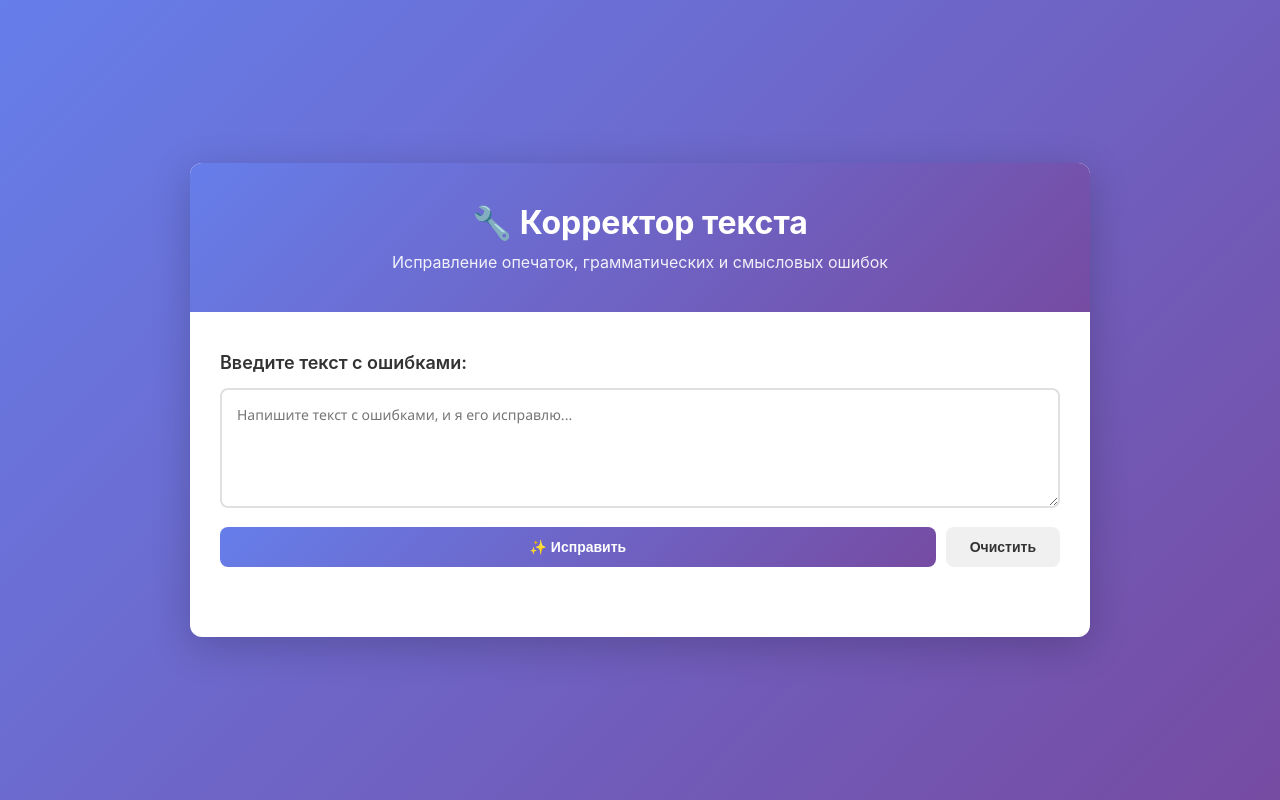
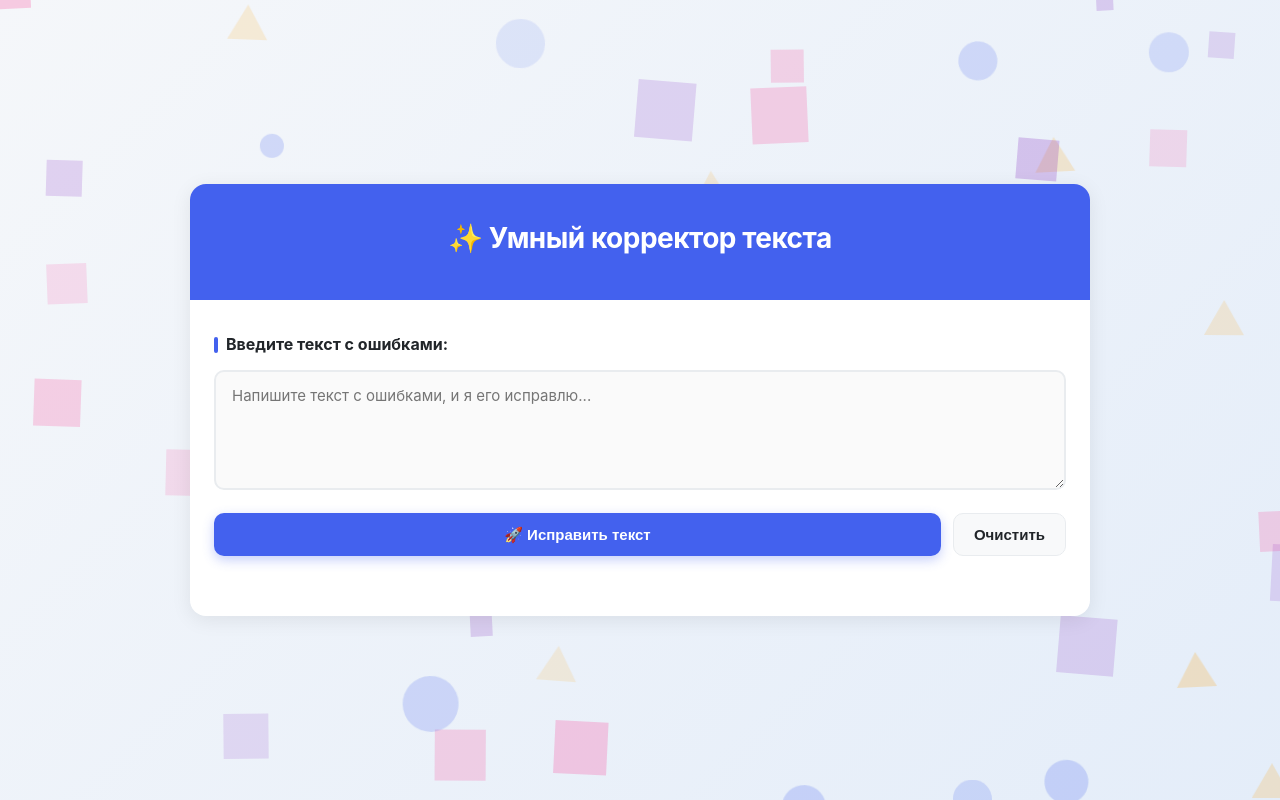
Before and after one commit to DarKingRD/samsung, a Flask app: page / in a window 1280 px wide. Run offline with Flask 3, Linux system fonts and the light colour scheme.

Commit message:
Изменён дизайн сайта

```diff
--- a/web/static/css/main.css
+++ b/web/static/css/main.css
@@ -1,237 +1,460 @@
+/* Сброс и базовые настройки */
 * {
   margin: 0;
   padding: 0;
   box-sizing: border-box;
 }
 
+:root {
+  /* Цветовая палитра — спокойная, профессиональная */
+  --primary: #4361ee;
+  --primary-dark: #3a56d4;
+  --secondary: #7209b7;
+  --accent: #f72585;
+  --success: #4cc9f0;
+  --warning: #ff9e00;
+  --error: #ef476f;
+  --light-bg: #f8f9fa;
+  --card-bg: #ffffff;
+  --text: #212529;
+  --text-muted: #6c757d;
+  --border: #e9ecef;
+  --shadow: 0 4px 20px rgba(0, 0, 0, 0.08);
+  --transition: all 0.25s cubic-bezier(0.4, 0, 0.2, 1);
+}
+
 body {
-            font-family: -apple-system, BlinkMacSystemFont, 'Segoe UI', Roboto, sans-serif;
-            background: linear-gradient(135deg, #667eea 0%, #764ba2 100%);
+  font-family: 'Inter', -apple-system, BlinkMacSystemFont, 'Segoe UI', Roboto, sans-serif;
+  background-color: #f0f2f5;
   min-height: 100vh;
   display: flex;
   align-items: center;
   justify-content: center;
   padding: 20px;
+  color: var(--text);
+  line-height: 1.6;
 }
 
 .container {
   width: 100%;
   max-width: 900px;
-            background: white;
-            border-radius: 12px;
-            box-shadow: 0 10px 40px rgba(0, 0, 0, 0.2);
+  background: var(--card-bg);
+  border-radius: 16px;
+  box-shadow: var(--shadow);
   overflow: hidden;
+  transition: var(--transition);
 }
 
 .header {
-            background: linear-gradient(135deg, #667eea 0%, #764ba2 100%);
+  background: var(--primary);
   color: white;
-            padding: 40px 30px;
+  padding: 32px 24px;
   text-align: center;
+  position: relative;
+}
+
+.header::after {
+  content: '';
+  position: absolute;
+  bottom: 0;
+  left: 0;
+  right: 0;
+  height: 4px;
+  background: var(--secondary);
+  transform: scaleX(0);
+  transform-origin: center;
+  transition: transform 0.6s ease;
+}
+
+.container:hover .header::after {
+  transform: scaleX(1);
 }
 
 .header h1 {
-            font-size: 32px;
-            margin-bottom: 10px;
+  font-size: 28px;
+  font-weight: 700;
+  letter-spacing: -0.5px;
+  margin-bottom: 8px;
 }
 
 .header p {
-            opacity: 0.9;
-            font-size: 16px;
+  opacity: 0.92;
+  font-size: 15px;
+  max-width: 500px;
+  margin: 0 auto;
 }
 
 .content {
-            padding: 40px 30px;
+  padding: 32px 24px;
 }
 
 .section {
-            margin-bottom: 30px;
+  margin-bottom: 28px;
 }
 
 .section-title {
-            font-size: 18px;
-            font-weight: 600;
-            color: #333;
-            margin-bottom: 15px;
+  font-size: 16px;
+  font-weight: 700;
+  color: var(--text);
+  margin-bottom: 12px;
+  display: flex;
+  align-items: center;
+  gap: 8px;
 }
 
+.section-title::before {
+  content: '';
+  display: inline-block;
+  width: 4px;
+  height: 16px;
+  background: var(--primary);
+  border-radius: 2px;
+}
+
+/* Текстовое поле */
 textarea {
   width: 100%;
-            padding: 15px;
-            border: 2px solid #e0e0e0;
-            border-radius: 8px;
-            font-size: 14px;
-            font-family: 'Segoe UI', sans-serif;
+  padding: 14px 16px;
+  border: 2px solid var(--border);
+  border-radius: 10px;
+  font-size: 15px;
+  font-family: inherit;
   resize: vertical;
   min-height: 120px;
-            transition: border-color 0.3s;
+  transition: var(--transition);
+  background: #fafafa;
 }
 
 textarea:focus {
   outline: none;
-            border-color: #667eea;
-            box-shadow: 0 0 0 3px rgba(102, 126, 234, 0.1);
+  border-color: var(--primary);
+  box-shadow: 0 0 0 3px rgba(67, 97, 238, 0.15);
 }
 
+/* Кнопки */
 .button-group {
   display: flex;
-            gap: 10px;
-            margin-top: 15px;
+  gap: 12px;
+  margin-top: 16px;
 }
 
 button {
-            padding: 12px 24px;
+  padding: 12px 20px;
   border: none;
-            border-radius: 8px;
-            font-size: 14px;
+  border-radius: 10px;
+  font-size: 15px;
   font-weight: 600;
   cursor: pointer;
-            transition: all 0.3s;
+  transition: var(--transition);
+  display: flex;
+  align-items: center;
+  justify-content: center;
+  gap: 6px;
 }
 
 .btn-primary {
-            background: linear-gradient(135deg, #667eea 0%, #764ba2 100%);
+  background: var(--primary);
   color: white;
   flex: 1;
+  box-shadow: 0 4px 12px rgba(67, 97, 238, 0.3);
 }
 
 .btn-primary:hover {
+  background: var(--primary-dark);
   transform: translateY(-2px);
-            box-shadow: 0 5px 15px rgba(102, 126, 234, 0.4);
+  box-shadow: 0 6px 16px rgba(67, 97, 238, 0.4);
+}
+
+.btn-primary:active {
+  transform: translateY(0);
 }
 
 .btn-secondary {
-            background: #f0f0f0;
-            color: #333;
+  background: var(--light-bg);
+  color: var(--text);
+  border: 1px solid var(--border);
 }
 
 .btn-secondary:hover {
-            background: #e0e0e0;
+  background: #e9ecef;
+  transform: translateY(-1px);
 }
 
+/* Варианты — анимированные кнопки */
+#variants-buttons button {
+  padding: 10px 14px;
+  font-size: 13px;
+  border-radius: 8px;
+  transition: var(--transition);
+}
+
+#variants-buttons .btn-primary {
+  background: var(--secondary);
+  box-shadow: 0 3px 8px rgba(114, 9, 183, 0.25);
+}
+
+#variants-buttons .btn-primary:hover {
+  background: #6a08a0;
+  transform: translateY(-1px);
+}
+
+/* Результаты */
 .results {
   display: none;
-            padding: 20px;
-            background: #f9f9f9;
-            border-radius: 8px;
-            border-left: 4px solid #667eea;
+  opacity: 0;
+  transform: translateY(10px);
+  transition: opacity 0.4s ease, transform 0.4s ease;
 }
 
 .results.show {
   display: block;
-        }
-
-        .result-text {
-            margin-bottom: 20px;
-        }
-
-        .result-text h3 {
-            font-size: 14px;
-            color: #666;
-            margin-bottom: 8px;
-            text-transform: uppercase;
+  opacity: 1;
+  transform: translateY(0);
 }
 
 .result-box {
-            padding: 12px;
-            background: white;
-            border-radius: 6px;
-            border: 1px solid #e0e0e0;
-            line-height: 1.6;
+  padding: 14px;
+  background: var(--light-bg);
+  border-radius: 10px;
+  border: 1px solid var(--border);
+  line-height: 1.7;
+  font-size: 15px;
+  word-break: break-word;
 }
 
 .error-count {
-            font-size: 24px;
-            font-weight: bold;
-            color: #667eea;
-            margin-bottom: 15px;
+  font-size: 20px;
+  font-weight: 700;
+  color: var(--primary);
+  margin-bottom: 16px;
+  display: flex;
+  align-items: center;
+  gap: 8px;
 }
 
+.error-count::before {
+  content: '⚠️';
+}
+
+/* Список исправлений */
 .corrections-list {
   list-style: none;
 }
 
 .correction-item {
-            padding: 12px;
-            margin-bottom: 8px;
+  padding: 14px;
+  margin-bottom: 12px;
   background: white;
-            border-left: 4px solid #ffc107;
-            border-radius: 4px;
+  border-radius: 10px;
+  border: 1px solid var(--border);
   font-size: 14px;
+  transition: var(--transition);
+  animation: fadeInUp 0.3s ease forwards;
+}
+
+@keyframes fadeInUp {
+  from {
+    opacity: 0;
+    transform: translateY(10px);
+  }
+  to {
+    opacity: 1;
+    transform: translateY(0);
+  }
 }
 
 .correction-type {
   display: inline-block;
-            padding: 2px 8px;
-            background: #ffc107;
+  padding: 3px 10px;
+  border-radius: 20px;
+  font-size: 11px;
+  font-weight: 700;
+  text-transform: uppercase;
+  letter-spacing: 0.5px;
   color: white;
-            border-radius: 3px;
-            font-size: 11px;
-            font-weight: 600;
-            margin-right: 8px;
 }
 
-        .correction-type.spelling { background: #ff6b6b; }
-        .correction-type.punctuation { background: #4ecdc4; }
-        .correction-type.grammar { background: #95e1d3; }
-        .correction-type.semantics { background: #f38181; }
+.correction-type.spelling { background: var(--error); }
+.correction-type.punctuation { background: var(--success); }
+.correction-type.grammar { background: var(--warning); }
+.correction-type.semantics { background: var(--accent); }
 
 .from-to {
   display: flex;
-            gap: 10px;
-            align-items: center;
-            margin-top: 6px;
+  gap: 12px;
+  margin-top: 8px;
+  font-family: monospace;
 }
 
 .from, .to {
   flex: 1;
+  padding: 6px 10px;
+  border-radius: 6px;
+  font-size: 13px;
 }
 
 .from {
-            color: #d32f2f;
+  background: #ffebee;
+  color: var(--error);
 }
-
 .to {
-            color: #388e3c;
+  background: #e8f5e9;
+  color: #2e7d32;
 }
 
 .confidence {
   font-size: 12px;
-            color: #999;
+  color: var(--text-muted);
   margin-left: auto;
+  font-weight: 500;
 }
 
+/* Лоадер */
 .loading {
   display: none;
   text-align: center;
-            padding: 20px;
+  padding: 24px;
+  opacity: 0;
+  transition: opacity 0.3s ease;
 }
 
 .loading.show {
   display: block;
+  opacity: 1;
 }
 
 .spinner {
-            border: 3px solid #f3f3f3;
-            border-top: 3px solid #667eea;
+  width: 28px;
+  height: 28px;
+  border: 2.5px solid #f0f0f0;
+  border-top: 2.5px solid var(--primary);
   border-radius: 50%;
-            width: 30px;
-            height: 30px;
   animation: spin 1s linear infinite;
-            margin: 0 auto 10px;
+  margin: 0 auto 12px;
 }
 
 @keyframes spin {
-            0% { transform: rotate(0deg); }
-            100% { transform: rotate(360deg); }
+  to { transform: rotate(360deg); }
 }
 
-        .error {
-            color: #d32f2f;
-            font-weight: 500;
+/* Адаптивность */
+@media (max-width: 600px) {
+  .button-group {
+    flex-direction: column;
   }
 
-        .success {
-            color: #388e3c;
-            font-weight: 500;
+  .from-to {
+    flex-direction: column;
+    gap: 6px;
   }
+
+  .header h1 {
+    font-size: 24px;
+  }
+
+  .content {
+    padding: 24px 16px;
+  }
+}
+
+/* Анимированный фон с фигурами */
+.floating-bg {
+  position: fixed;
+  top: 0;
+  left: 0;
+  width: 100%;
+  height: 100%;
+  z-index: -1;
+  overflow: hidden;
+  pointer-events: none;
+}
+
+.floating-bg::before {
+  content: '';
+  position: absolute;
+  top: 0;
+  left: 0;
+  width: 100%;
+  height: 100%;
+  background: linear-gradient(135deg, #f5f7fa 0%, #e4edf9 100%);
+  z-index: -1;
+}
+
+/* Контейнеры для фигур */
+.shape {
+  position: absolute;
+  opacity: 0.12;
+  will-change: transform;
+}
+
+.shape.circle {
+  border-radius: 50%;
+  background: var(--primary);
+}
+
+.shape.square {
+  background: var(--secondary);
+}
+
+.shape.diamond {
+  background: var(--accent);
+  transform: rotate(45deg);
+}
+
+.shape.triangle {
+  width: 0 !important;
+  height: 0 !important;
+  background: transparent !important;
+  border-left: 20px solid transparent;
+  border-right: 20px solid transparent;
+  border-bottom: 35px solid var(--warning);
+}
+
+/* Анимации движения */
+@keyframes float {
+  0% {
+    transform: translate(0, 0) rotate(0deg);
+  }
+  25% {
+    transform: translate(100px, -50px) rotate(5deg);
+  }
+  50% {
+    transform: translate(50px, -100px) rotate(0deg);
+  }
+  75% {
+    transform: translate(-50px, -70px) rotate(-5deg);
+  }
+  100% {
+    transform: translate(0, 0) rotate(0deg);
+  }
+}
+
+@keyframes float-reverse {
+  0% {
+    transform: translate(0, 0) rotate(0deg);
+  }
+  25% {
+    transform: translate(-80px, -40px) rotate(-3deg);
+  }
+  50% {
+    transform: translate(-60px, -90px) rotate(0deg);
+  }
+  75% {
+    transform: translate(40px, -60px) rotate(4deg);
+  }
+  100% {
+    transform: translate(0, 0) rotate(0deg);
+  }
+}
+
+@keyframes float-slow {
+  0% {
+    transform: translate(0, 0) rotate(0deg);
+  }
+  50% {
+    transform: translate(70px, -120px) rotate(2deg);
+  }
+  100% {
+    transform: translate(0, 0) rotate(0deg);
+  }
+}
--- a/web/static/js/main.js
+++ b/web/static/js/main.js
@@ -1,5 +1,7 @@
 let lastResponse = null;
 let selectedVariantIndex = 0;
+
+// === ФУНКЦИИ КОРРЕКТОРА (без изменений) ===
 
 function correctText() {
   const text = document.getElementById('input-text').value.trim();
@@ -89,7 +91,6 @@ function renderVariant(idx) {
     correctionsList.appendChild(li);
   });
 
-  // подсветка выбранной кнопки
   document.querySelectorAll('#variants-buttons button').forEach((b, i) => {
     b.classList.toggle('btn-primary', i === idx);
     b.classList.toggle('btn-secondary', i !== idx);
@@ -101,10 +102,55 @@ function clearAll() {
   document.getElementById('results').classList.remove('show');
 }
 
+// === ГЕНЕРАТОР АНИМИРОВАННОГО ФОНА ===
+function createFloatingShapes() {
+  const bg = document.querySelector('.floating-bg');
+  if (!bg) return;
+
+  const shapes = ['circle', 'square', 'diamond', 'triangle'];
+  const count = 50;
+
+  for (let i = 0; i < count; i++) {
+    const shape = document.createElement('div');
+    const type = shapes[Math.floor(Math.random() * shapes.length)];
+
+    shape.className = `shape ${type}`;
+
+    // Размер: от 16px до 60px — заметно, но не громоздко
+    const size = 16 + Math.random() * 44; // 16 → 60
+    shape.style.width = `${size}px`;
+    shape.style.height = type === 'triangle' ? '0' : `${size}px`;
+
+    // Позиция: немного за пределами экрана для плавного появления
+    const posX = -5 + Math.random() * 110;
+    const posY = -5 + Math.random() * 110;
+    shape.style.left = `${posX}%`;
+    shape.style.top = `${posY}%`;
+
+    // Сделаем их чуток ярче/заметнее
+    shape.style.opacity = 0.12 + Math.random() * 0.1; // от 0.12 до 0.22
+
+    // Быстрее анимация: от 8 до 20 секунд
+    const anims = ['float', 'float-reverse', 'float-slow'];
+    const anim = anims[Math.floor(Math.random() * anims.length)];
+    const duration = 8 + Math.random() * 12; // 8 → 20 сек
+    const delay = Math.random() * 5; // меньше задержка
+
+    shape.style.animation = `${anim} ${duration}s infinite ease-in-out ${delay}s`;
+
+    bg.appendChild(shape);
+  }
+}
+
+// === ЗАПУСК ПРИ ЗАГРУЗКЕ ===
 document.addEventListener('DOMContentLoaded', () => {
+  // 1. Добавляем обработчик Ctrl+Enter
   document.getElementById('input-text').addEventListener('keydown', function (e) {
     if (e.ctrlKey && e.key === 'Enter') {
       correctText();
     }
   });
+
+  // 2. Создаём анимированный фон
+  createFloatingShapes();
 });
--- a/web/templates/index.html
+++ b/web/templates/index.html
@@ -9,11 +9,11 @@
 </head>
 
 <body>
+  <div class="floating-bg" aria-hidden="true"></div>
   <div class="container">
     <div class="header">
-      <h1>🔧 Корректор текста</h1>
-      <p>Исправление опечаток, грамматических и смысловых ошибок</p>
-    </div>
+    <h1>✨ Умный корректор текста</h1>
+</div>
 
     <div class="content">
       <div class="section">
@@ -21,7 +21,9 @@
         <textarea id="input-text" placeholder="Напишите текст с ошибками, и я его исправлю..."></textarea>
 
         <div class="button-group">
-          <button class="btn-primary" onclick="correctText()">✨ Исправить</button>
+          <button class="btn-primary" onclick="correctText()">
+            <span>🚀 Исправить текст</span>
+          </button>
           <button class="btn-secondary" onclick="clearAll()">Очистить</button>
         </div>
       </div>
```
Lines whose indentation alone changed are shown as unchanged.
